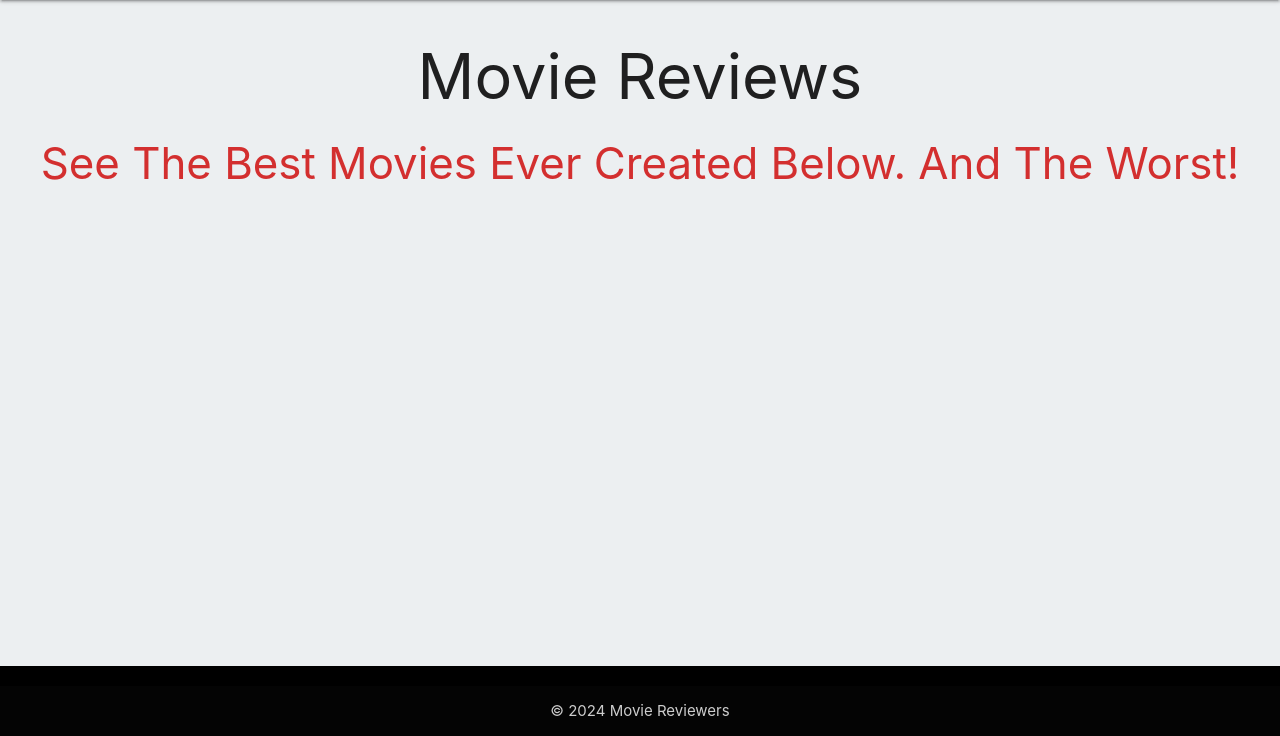
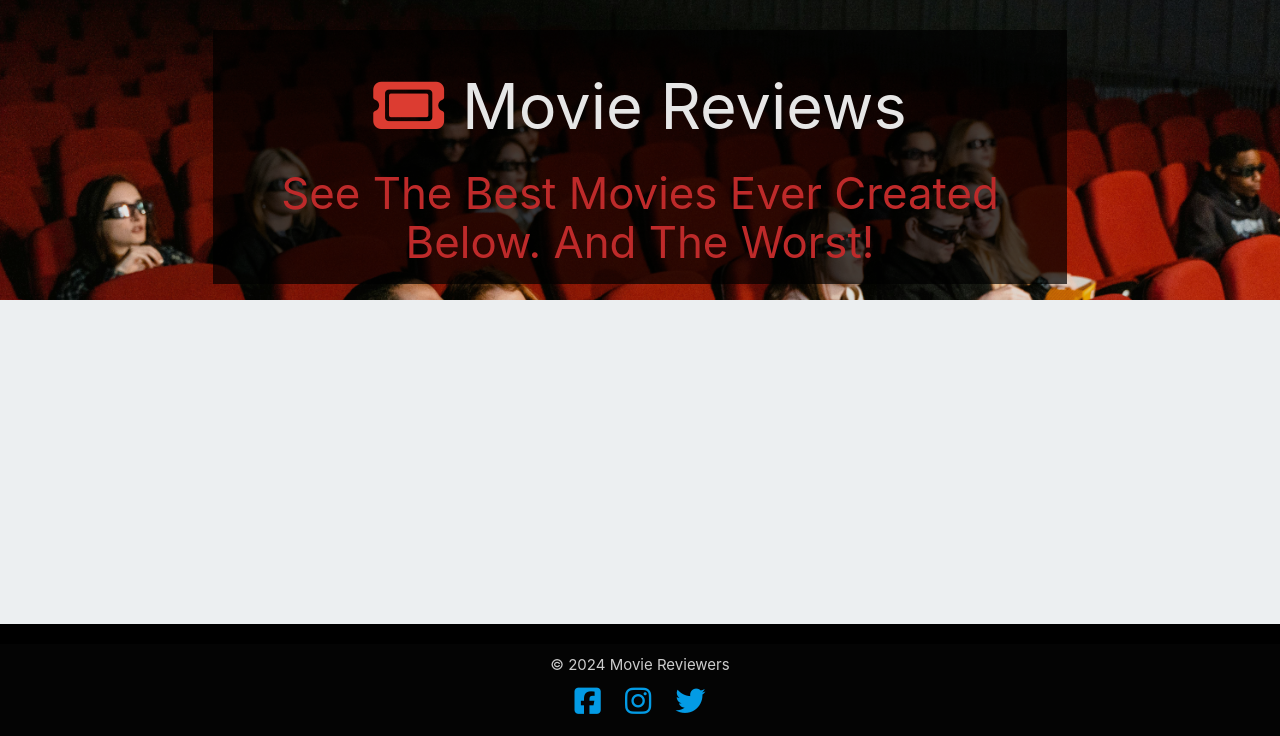
Before and after one commit to toddnedwards/milestone-3-project-movie-reviewer, a Flask app: page /get_reviews in a window 1280 px wide. Shown: the part 64-800 px from the top of the page. Run offline with Flask 3, Linux system fonts and the light colour scheme; the visitor is signed in with stand-in values (Sample User, id 1); data that the repository does not hold is empty; some libraries are stand-ins or nearby versions.

Commit message:
index background image design modified to fit screen better. links fixed on login and register

```diff
--- a/templates/base.html
+++ b/templates/base.html
@@ -76,10 +76,20 @@
     <footer class="page-footer black">
       <div class="footer-copyright">
         <div class="container center-align">
-        © 2024 Movie Reviewers
+          © 2024 Movie Reviewers
+          <!-- Social Media Links -->
+          <div class="social-media-links">
+            <!-- Facebook Link -->
+            <a href="https://www.facebook.com/" target="_blank"><i class="fab fa-facebook-square social-icon"></i></a>
+            <!-- Instagram Link -->
+            <a href="https://www.instagram.com/" target="_blank"><i class="fab fa-instagram social-icon"></i></a>
+            <!-- Twitter Link -->
+            <a href="https://www.twitter.com/" target="_blank"><i class="fab fa-twitter social-icon"></i></a>
+          </div>
         </div>
       </div>
     </footer>
+
     <script src="https://code.jquery.com/jquery-3.7.1.min.js"
     integrity="sha256-/JqT3SQfawRcv/BIHPThkBvs0OEvtFFmqPF/lYI/Cxo=" crossorigin="anonymous"></script>
     <script src="https://cdnjs.cloudflare.com/ajax/libs/materialize/1.0.0/js/materialize.min.js"></script>
--- a/templates/index.html
+++ b/templates/index.html
@@ -15,12 +15,16 @@
             <p class="center-align white-text index-p text-shadow">Get Started Now!</p>
         </div>
             <!-- Register Button -->
+        {% if session.user %}
+
+        {% else %}
         <div class="row">
             <div class="center-align">
                 <a href="{{ url_for("register") }}" id="register-btn" class="waves-effect waves-light red darken-4 btn-large center-align md-2 offset-md-5">
                     <i class="fa-solid fa-film"></i> Register </a>
             </div>
         </div>
+        {% endif %}
     </div>
 
     <!-- Example Reviews -->
--- a/templates/login.html
+++ b/templates/login.html
@@ -25,7 +25,7 @@
             </div>
             <!-- login -->
             <div class="row">
-                <button type="submit" class="col s12 btn-large red darken-4">
+                <button type="submit" class="col s10 offset-s1 m6 offset-m3 btn-large red darken-4">
                     Log in <i class="fas fa-sign-in-alt"></i>
                 </button>
             </div>
--- a/templates/register.html
+++ b/templates/register.html
@@ -25,7 +25,7 @@
             </div>
             <!-- Register -->
             <div class="row">
-                <button type="submit" class="col s12 btn-large red darken-4">
+                <button type="submit" class="col s10 offset-s1 m6 offset-m3 btn-large red darken-4">
                     Register Account <i class="fas fa-sign-in-alt"></i>
                 </button>
             </div>
--- a/templates/reviews.html
+++ b/templates/reviews.html
@@ -1,19 +1,24 @@
 {% extends "base.html" %}
 {% block content %}
 
-    <h1 class="center-align">Movie Reviews</h1>
-    <h3 class="center-align red-text text-darken-2">See The Best Movies Ever created below. and the worst!</h3>
+<div class="row s12 m12 reviews-background-img">
+    <div class="col m8 offset-m2 reviews-heading-text">
+        <h1 class="center-align white-text"><i class="fa-solid fa-ticket red-text"></i> Movie Reviews</h1>
+        <h3 class="center-align red-text text-darken-2">See The Best Movies Ever created below. and the worst!</h3>
+    </div>
+</div>
 
 
 
     <div class="row reviews-section">
         {% for review in reviews %}
-        <div class="col s12 m3">
-            <div class="card-panel blue-grey lighten-3">
+        <div class="col s12 m4">
+            <div class="card large card-panel card-shadow blue-grey lighten-3">
                 <h4>Movie: {{ review.movie_title }}</h4>
-                <p class="genre">Genre: {{ review.genre }}</p><br>
+                <p class="genre">Genre: {{ review.genre }}</p>
                 <p>{{ review.subtitle }}</p><br>
                 <p>{{ review.review }}</p><br>
+                <p>{{ review.rating }}/5</p>
                 <p>Reviewed By: {{ review.username }}</p>
             </div>
         </div>
```
Also changed, not shown: templates/my_account.html (deleted, +0 -7 lines), static/images/background-img.jpg (deleted).
